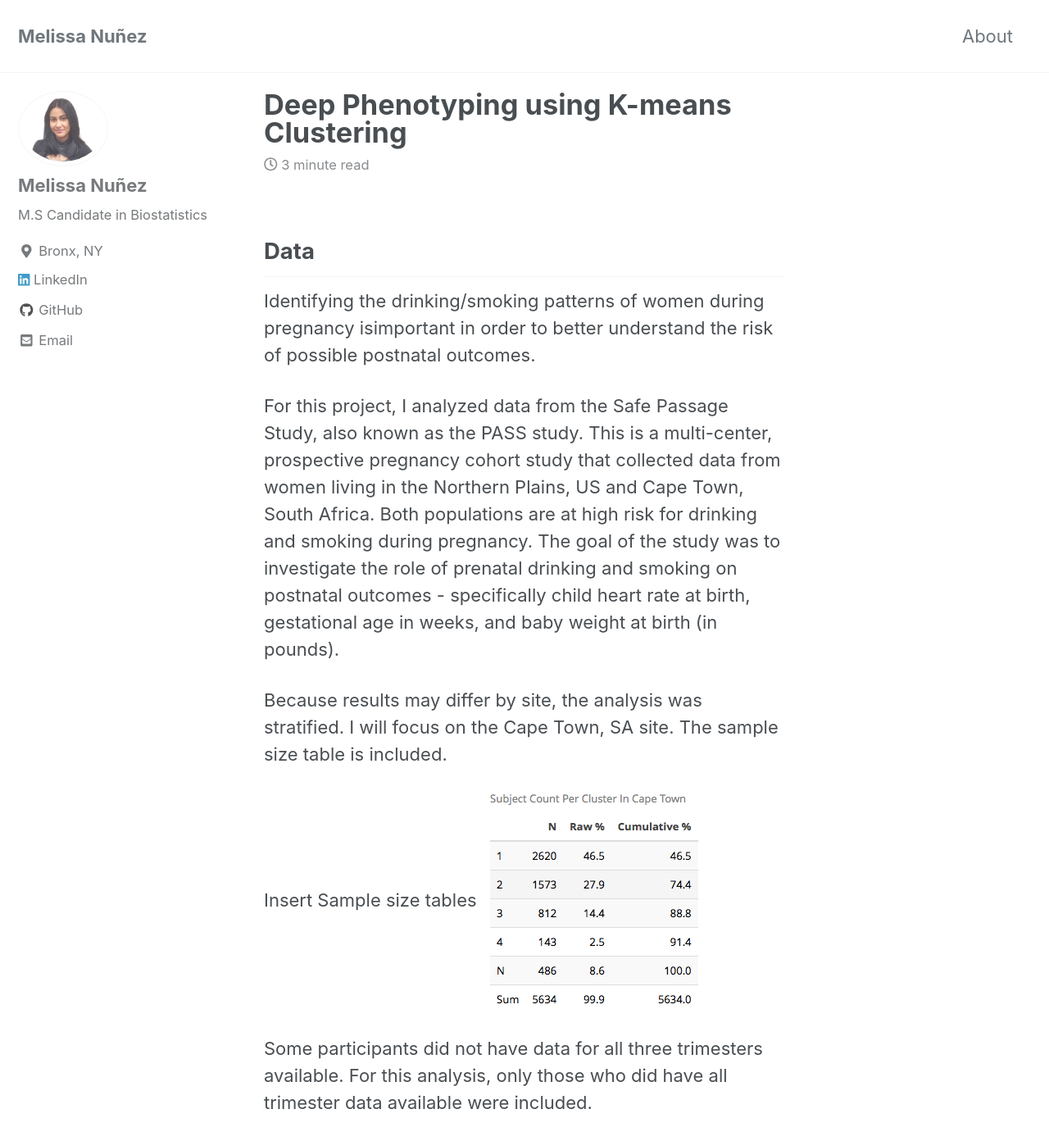
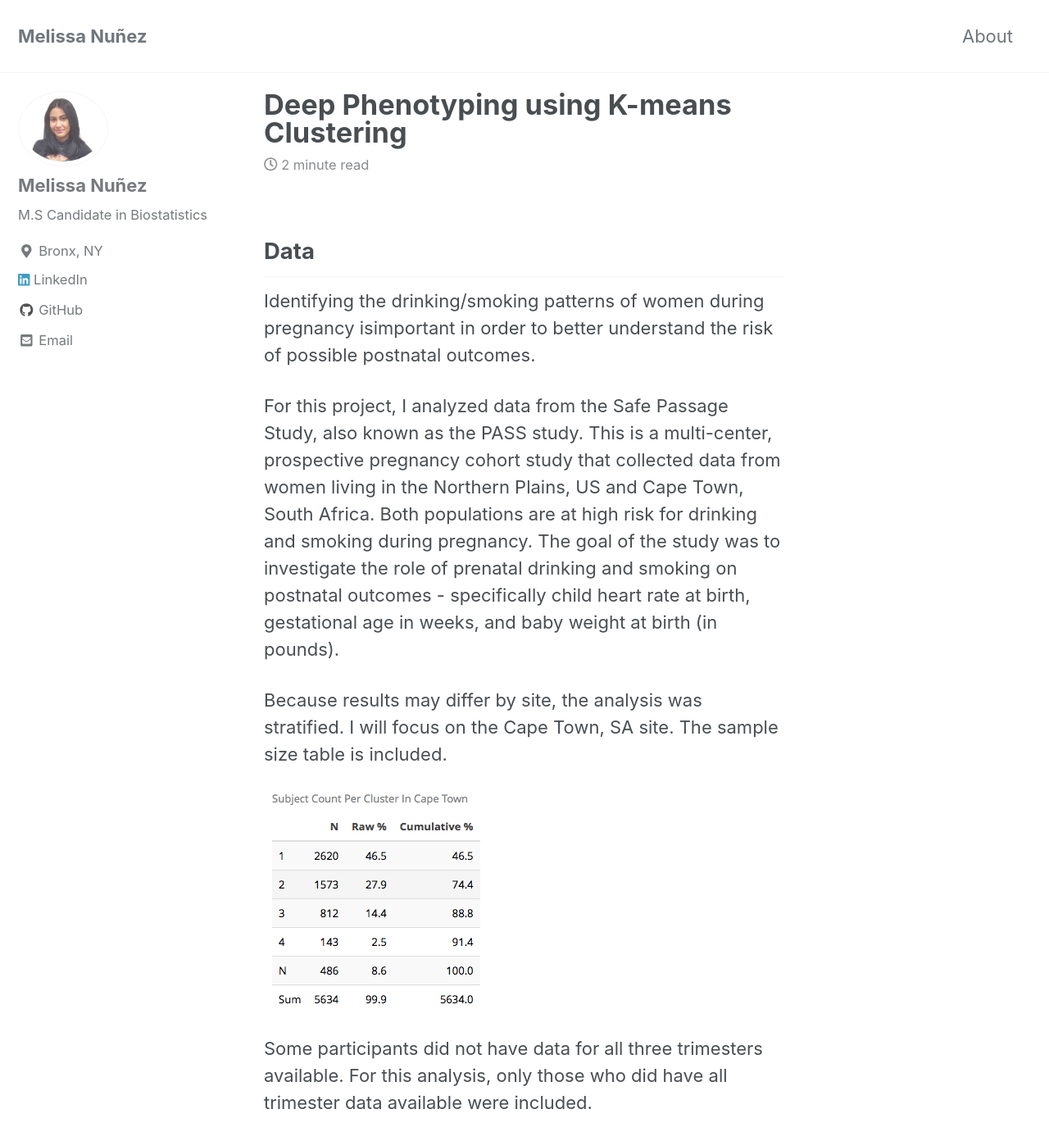
Before and after one commit to melissa-nunez/melissa-nunez.github.io, a Jekyll site: the page built from _posts/2019-02-12-kmeans-clustering.md, in a window 1280 px wide and 1400 px high. Shown: the top 1392 px of the window at 82% size. Built offline with Jekyll 4.4.1, drawn with Linux system fonts in a browser that asks for light colours; cached includes are drawn as plain includes.

Commit message:
CHANGELOG.md

```diff
--- a/_posts/2019-02-12-kmeans-clustering.md
+++ b/_posts/2019-02-12-kmeans-clustering.md
@@ -14,7 +14,6 @@ For this project, I analyzed data from the Safe Passage Study, also known as the
 
 Because results may differ by site, the analysis was stratified. I will focus on the Cape Town, SA site. The sample size table is included.
 
-Insert Sample size tables
 <img src="{{ site.url }}{{ site.baseurl }}/images/Table1_SA.png" alt="" class="center">
 
 Some participants did not have data for all three trimesters available. For this analysis, only those who did have all trimester data available were included.
```
